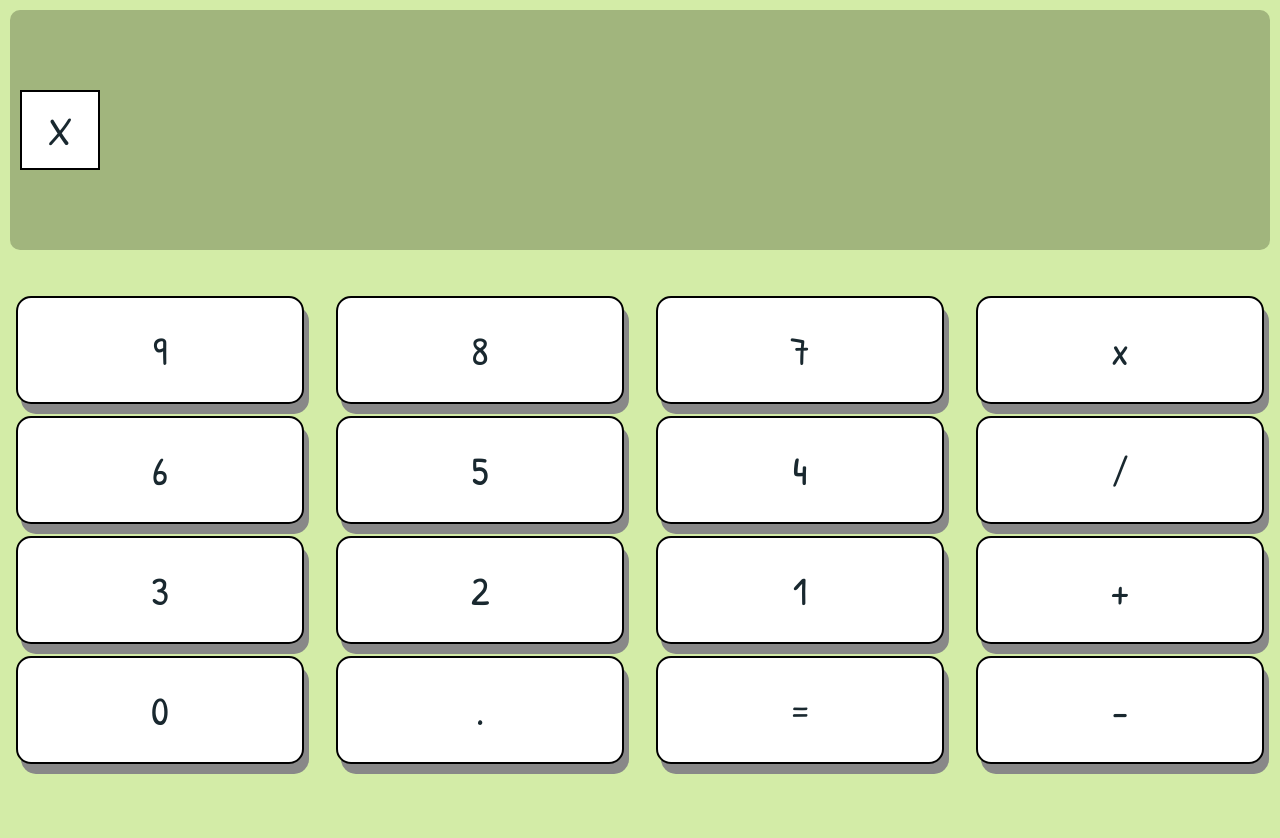
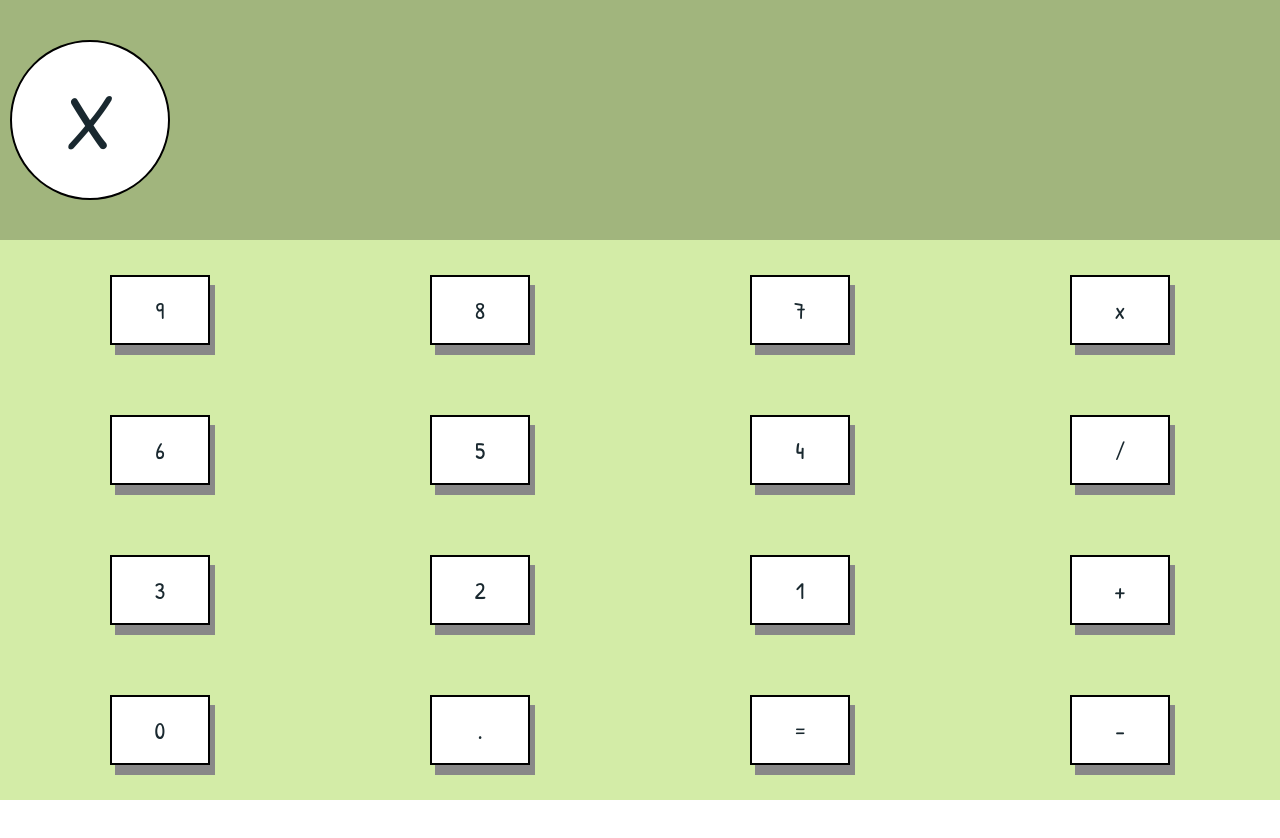
Before and after one commit to nagendraallam/calculator, a React (Create React App) app: page / in a window 1280 px wide. Shown: the top 838 px of the page. After the commit the page ends 800 px from the top, so only its background shows below. Built offline with nearby package versions, Linux system fonts and the light colour scheme.

Commit message:
revert "Ui improvments"
This reverts commit 2dce7ecea6b5c512b2e35c0978cddced4e2ec472.

```diff
--- a/public/index.html
+++ b/public/index.html
@@ -32,7 +32,6 @@
       Learn how to configure a non-root public URL by running `npm run build`.
     -->
     <title>Calculator</title>
-    <meta name="viewport" content="width=device-width, initial-scale=1" />
     <style>
       * {
         margin: 0;
@@ -41,7 +40,6 @@
       }
       body {
         overflow: hidden;
-        background-color: #d3eca7;
       }
     </style>
   </head>
--- a/src/App.js
+++ b/src/App.js
@@ -19,7 +19,7 @@ function App() {
 
   return (
     <Provider store={store}>
-      <div>
+      <div style={{ backgroundColor: "#D3ECA7" }}>
         <Display landscape={isLandscape} />
         <Body />
       </div>
--- a/src/components/Body.js
+++ b/src/components/Body.js
@@ -1,23 +1,12 @@
-import React, { useEffect } from "react";
+import React from "react";
 import { ButtonLayout } from "../configs";
 import "../styles/div.css";
 import Buttons from "./Buttons";
 
 export default function Body() {
-  const [height, setHeight] = React.useState(window.innerHeight * 0.6);
-
+  const [height, setHeight] = React.useState(window.innerHeight * 0.7);
   return (
-    <div
-      style={{
-        width: "100vw",
-        paddingBottom: "10vh",
-        display: "flex",
-        flexDirection: "column",
-        justifyContent: "center",
-        alignItems: "center",
-        height: "70vh",
-      }}
-    >
+    <div style={{ width: "100vw" }}>
       {ButtonLayout.map((_, index) => {
         if (index % 4 === 0) {
           return (
--- a/src/components/Buttons.js
+++ b/src/components/Buttons.js
@@ -30,15 +30,14 @@ function Buttons(props) {
         className="shrink"
         id={props.text}
         style={{
-          transitionDelay: "0.1s",
+          hover: "transform(scale(0.8))",
           border: "2px solid black",
           boxShadow: " 5px 10px #888888",
           backgroundColor: `${props.bg ? props.bg : "white"}`,
-          fontSize: "5vh",
+          fontSize: "3vh",
           cursor: "pointer",
-          borderRadius: "15px",
-          height: `${props.height ? `${props.height * 0.9}px` : "100px"}`,
-          width: `${props.width ? `${props.width * 0.9}vw` : "100px"}`,
+          height: `${props.height ? `${props.height / 2}px` : "100px"}`,
+          width: `${props.width ? `${props.width / 2}vh` : "100px"}`,
         }}
         onClick={() => {
           //switch between sign and number
--- a/src/components/Display.js
+++ b/src/components/Display.js
@@ -20,10 +20,6 @@ function Display(props) {
         height: `${props.height ? props.height : "30vh"}`,
         backgroundColor: "#A1B57D",
         textAlign: "right",
-        borderRadius: "10px",
-        marginLeft: "10px",
-        marginRight: "10px",
-        marginTop: "10px",
       }}
     >
       <div
@@ -40,13 +36,13 @@ function Display(props) {
             marginLeft: "10px",
             background: "transparent",
             border: "none",
-            fontSize: `${props.landscape ? "5vh" : "15px"}`,
+            fontSize: `${props.landscape ? "10vh" : "15px"}`,
             cursor: "pointer",
             backgroundColor: "white",
-            borderRadius: `${props.landscape ? "0px" : "15px"}`,
             border: "2px solid black",
-            height: `${props.landscape ? "10vh" : "5vh"}`,
-            width: `${props.landscape ? "10vh" : "5vh"}`,
+            borderRadius: `${props.landscape ? "50%" : "5px"}`,
+            height: `${props.landscape ? "20vh" : "10vh"}`,
+            width: `${props.landscape ? "20vh" : "5vh"}`,
           }}
           onClick={() => {
             props.clear();
@@ -62,8 +58,8 @@ function Display(props) {
         }}
       >
         {props.data.numberA + "  "}&nbsp;
-        {props.data.sign !== "" ? props.data.sign : ""}&nbsp;
-        {props.data.numberB !== "" ? props.data.numberB : ""}&nbsp;
+        {props.data.sign !== "" ? props.data.sign + "  " : ""}
+        {props.data.numberB !== "" ? props.data.numberB + "  " : ""}
       </h2>
       <h3
         style={{
--- a/src/styles/buttons.css
+++ b/src/styles/buttons.css
@@ -5,5 +5,5 @@
 .shrink:hover,
 .shrink:focus,
 .shrink:active {
-  transform: scale(0.95);
+  transform: scale(0.9);
 }
```
